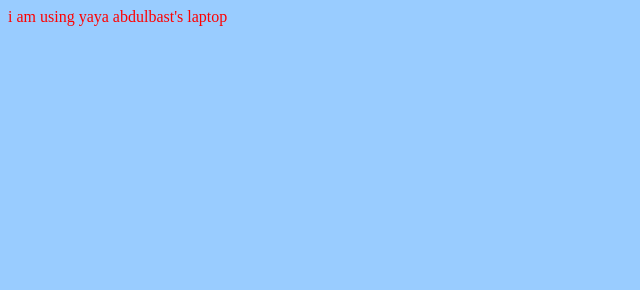
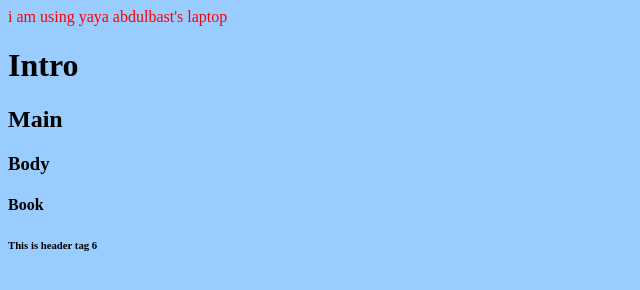
Before and after one commit to abdulbasitkay/ahamad, a plain HTML site: page index.html in a window 1280 px wide. Shown: the whole page, without its empty margins (0-640 px from the left). Drawn offline with Linux system fonts and the light colour scheme.

Commit message:
Update index.html

```diff
--- a/index.html
+++ b/index.html
@@ -2,12 +2,17 @@
 
 	<head>
 		<title>yaya abdulbast</title>
-	</haad>
+	</head>
 
 	<body bgcolor="99ccff">
 	 	<p>
 			<font color="red">i am using yaya abdulbast's laptop </font>
 	 	</p>
+		<h1> Intro</h1>
+		<h2> Main</h2>
+		<h3> Body </h3>
+		<h4> Book </h4>
+		<h6> This is header tag 6 </h6>
 	 </body>
 
  </html>
```
